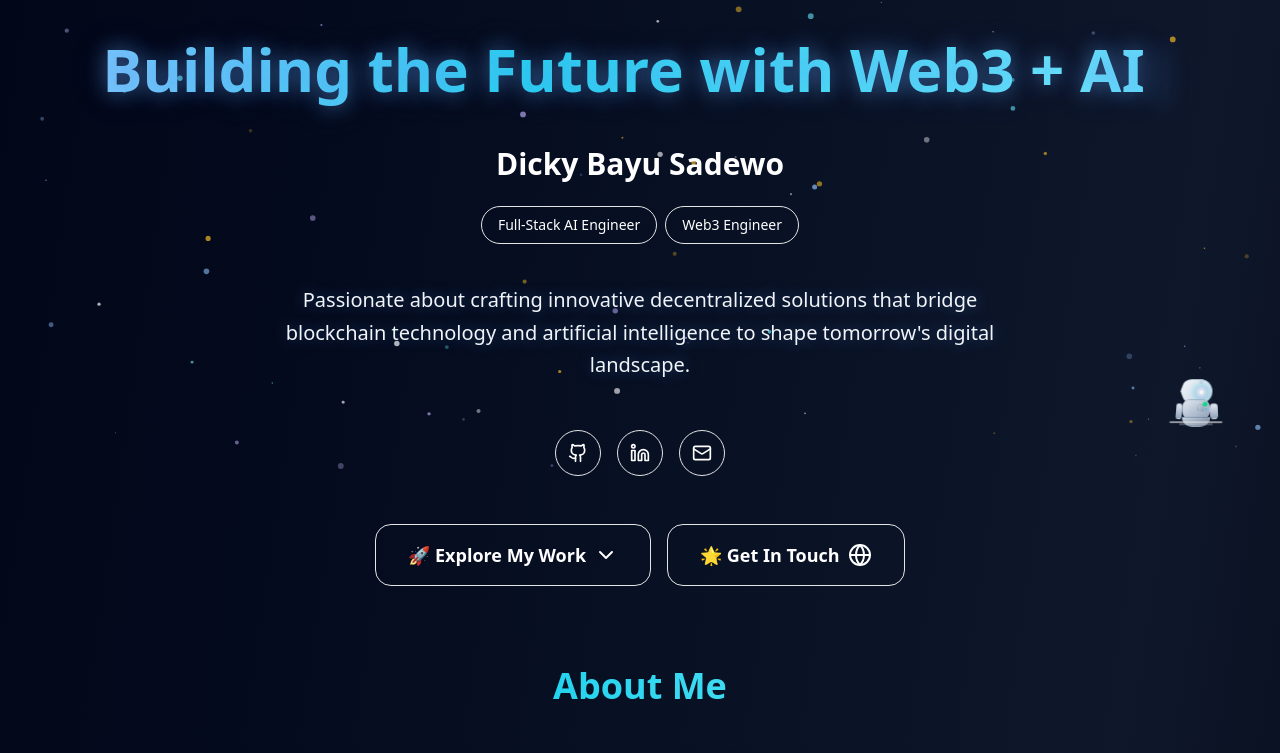
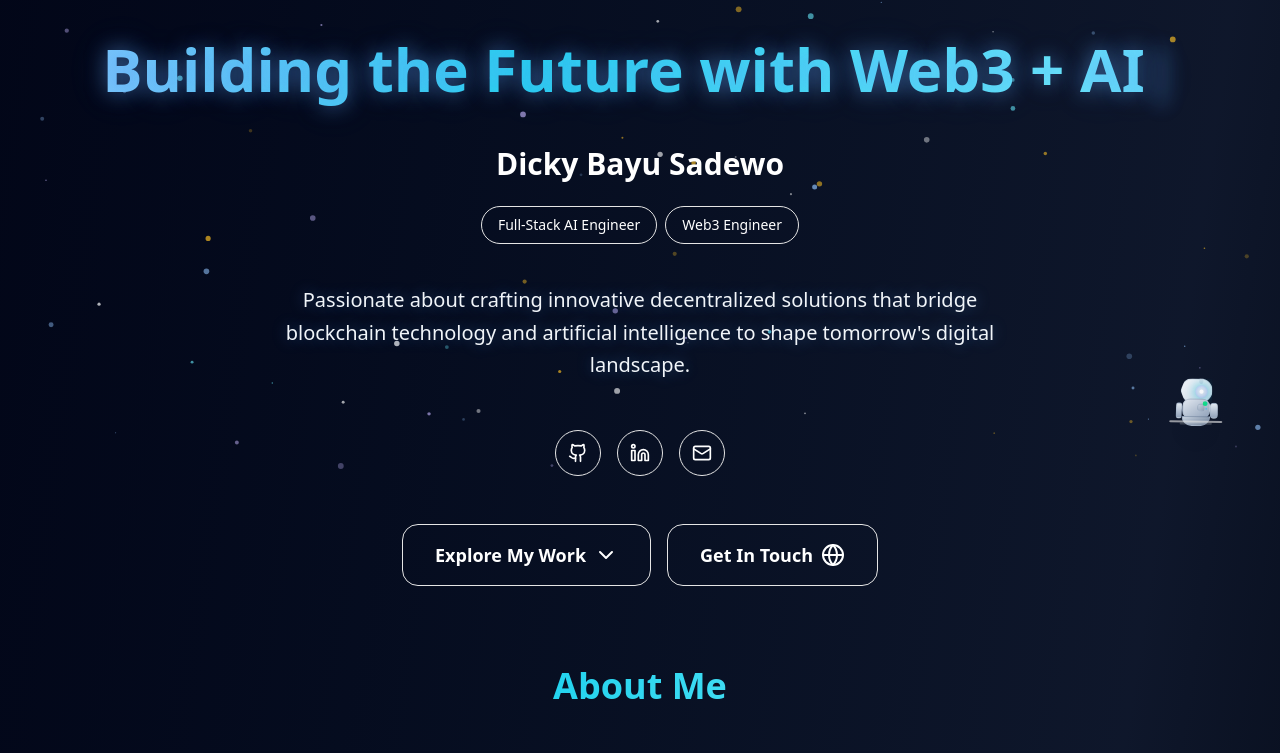
Before and after one commit to dickyybayu/personal-web-portoflio, a Next.js app: page / in a window 1280 px wide. Shown: the part 312-1065 px from the top of the page. Built offline with nearby package versions, Linux system fonts and the light colour scheme.

Commit message:
[FIX] Improve scroll performance and stabilize background rendering

```diff
--- a/src/app/globals.css
+++ b/src/app/globals.css
@@ -80,11 +80,16 @@
 
   html {
     scroll-behavior: smooth;
+    background-color: #020617;
   }
 
   body {
-    background-color: hsl(var(--background));
+    background-color: #020617;
     color: hsl(var(--foreground));
+    min-height: 100vh;
+    overflow-x: hidden;
+    overscroll-behavior-y: none;
+    background-image: linear-gradient(to bottom right, #020617, #0f172a, #000000);
   }
 
   /* Disable animations during scroll untuk better performance */
@@ -314,7 +319,12 @@
 }
 
 /* Smooth animations with performance optimization */
-* {
+a,
+button,
+input,
+textarea,
+select,
+[role="button"] {
   transition-property: color, background-color, border-color, text-decoration-color, fill, stroke, opacity, box-shadow,
     transform, filter, backdrop-filter;
   transition-timing-function: cubic-bezier(0.4, 0, 0.2, 1);
--- a/src/components/sections/experience-section.tsx
+++ b/src/components/sections/experience-section.tsx
@@ -15,7 +15,7 @@ export const ExperienceSection = memo<SectionProps>(({ id = 'experience', classN
       {/* Background Timeline Elements */}
       <div className="absolute inset-0 overflow-hidden pointer-events-none">
         <motion.div
-          className="absolute top-1/4 left-1/4 w-48 h-48 bg-gradient-to-br from-primary-blue/15 to-accent-cyan/10 rounded-full mix-blend-multiply filter blur-xl"
+          className="absolute top-1/4 left-1/4 h-48 w-48 rounded-full bg-gradient-to-br from-primary-blue/12 to-accent-cyan/8 blur-3xl"
           animate={{
             scale: [1, 1.2, 1],
             rotate: [0, 180, 360],
@@ -24,7 +24,7 @@ export const ExperienceSection = memo<SectionProps>(({ id = 'experience', classN
           transition={{ duration: 8, repeat: Infinity, ease: "easeInOut" }}
         />
         <motion.div
-          className="absolute bottom-1/3 right-1/4 w-32 h-32 bg-gradient-to-bl from-accent-cyan/15 to-primary-blue-light/10 rounded-full mix-blend-multiply filter blur-xl"
+          className="absolute bottom-1/3 right-1/4 h-32 w-32 rounded-full bg-gradient-to-bl from-accent-cyan/12 to-primary-blue/8 blur-3xl"
           animate={{
             scale: [1.2, 0.8, 1.2],
             rotate: [360, 180, 0],
--- a/src/components/sections/hero-section.tsx
+++ b/src/components/sections/hero-section.tsx
@@ -1,15 +1,25 @@
 'use client'
 
 import { memo, useState, useEffect } from 'react'
-import { motion } from 'framer-motion'
+import { motion, useMotionValue, useReducedMotion, useSpring, useTransform } from 'framer-motion'
 import Image from 'next/image'
 import { ChevronDown, Globe, Github, Linkedin, Mail } from 'lucide-react'
 import { useTypewriter } from '@/hooks/use-typewriter'
 import { SectionProps } from '@/lib/types'
 
 export const HeroSection = memo<SectionProps>(({ id = 'hero', className = '' }) => {
-  const [mousePosition, setMousePosition] = useState({ x: 0, y: 0 })
   const [hasAnimated, setHasAnimated] = useState(false)
+  const prefersReducedMotion = useReducedMotion()
+  const mouseX = useMotionValue(0)
+  const mouseY = useMotionValue(0)
+  const springX = useSpring(mouseX, { stiffness: 60, damping: 20, mass: 0.3 })
+  const springY = useSpring(mouseY, { stiffness: 60, damping: 20, mass: 0.3 })
+  const glowTwoX = useTransform(springX, value => value * -0.75)
+  const glowTwoY = useTransform(springY, value => value * -0.75)
+  const glowThreeX = useTransform(springX, value => value * 1.2)
+  const glowThreeY = useTransform(springY, value => value * 1.2)
+  const glowFourX = useTransform(springX, value => value * -0.9)
+  const glowFourY = useTransform(springY, value => value * -0.9)
 
   const { displayText, isComplete } = useTypewriter('Building the Future with Web3 + AI', {
     speed: 80,
@@ -26,19 +36,32 @@ export const HeroSection = memo<SectionProps>(({ id = 'hero', className = '' })
   const finalText = hasAnimated ? 'Building the Future with Web3 + AI' : displayText
 
   useEffect(() => {
+    if (prefersReducedMotion) return
+
+    let frameId: number | null = null
+
     const handleMouseMove = (e: MouseEvent) => {
-      const rect = document.getElementById(id)?.getBoundingClientRect()
-      if (rect) {
-        setMousePosition({
-          x: (e.clientX - rect.left - rect.width / 2) / 20,
-          y: (e.clientY - rect.top - rect.height / 2) / 20
-        })
+      if (frameId !== null) return
+
+      frameId = window.requestAnimationFrame(() => {
+        const rect = document.getElementById(id)?.getBoundingClientRect()
+        if (rect) {
+          mouseX.set((e.clientX - rect.left - rect.width / 2) / 20)
+          mouseY.set((e.clientY - rect.top - rect.height / 2) / 20)
+        }
+        frameId = null
+      })
+    }
+
+    window.addEventListener('mousemove', handleMouseMove, { passive: true })
+
+    return () => {
+      window.removeEventListener('mousemove', handleMouseMove)
+      if (frameId !== null) {
+        window.cancelAnimationFrame(frameId)
       }
     }
-
-    window.addEventListener('mousemove', handleMouseMove)
-    return () => window.removeEventListener('mousemove', handleMouseMove)
-  }, [id])
+  }, [id, mouseX, mouseY, prefersReducedMotion])
 
   const scrollToSection = (sectionId: string) => {
     document.getElementById(sectionId)?.scrollIntoView({ behavior: 'smooth' })
@@ -55,40 +78,28 @@ export const HeroSection = memo<SectionProps>(({ id = 'hero', className = '' })
       {/* Enhanced Animated background gradients */}
       <div className="absolute inset-0 overflow-hidden">
         <motion.div
-          className="absolute top-1/4 left-1/4 w-96 h-96 bg-primary-blue/30 rounded-full mix-blend-multiply filter blur-xl"
-          animate={{
-            scale: [1, 1.2, 1],
-            x: mousePosition.x * 2,
-            y: mousePosition.y * 2
-          }}
-          transition={{ duration: 4, repeat: Infinity, ease: "easeInOut" }}
+          className="absolute top-1/4 left-1/4 h-96 w-96 rounded-full bg-primary-blue/18 blur-3xl"
+          style={prefersReducedMotion ? undefined : { x: springX, y: springY }}
+          animate={prefersReducedMotion ? undefined : { scale: [1, 1.08, 1] }}
+          transition={{ duration: 6, repeat: Infinity, ease: 'easeInOut' }}
         />
         <motion.div
-          className="absolute top-3/4 right-1/4 w-80 h-80 bg-accent-cyan/25 rounded-full mix-blend-multiply filter blur-xl"
-          animate={{
-            scale: [1.2, 1, 1.2],
-            x: mousePosition.x * -1.5,
-            y: mousePosition.y * -1.5
-          }}
-          transition={{ duration: 5, repeat: Infinity, ease: "easeInOut", delay: 1 }}
+          className="absolute top-3/4 right-1/4 h-80 w-80 rounded-full bg-accent-cyan/16 blur-3xl"
+          style={prefersReducedMotion ? undefined : { x: glowTwoX, y: glowTwoY }}
+          animate={prefersReducedMotion ? undefined : { scale: [1.08, 1, 1.08] }}
+          transition={{ duration: 7, repeat: Infinity, ease: 'easeInOut', delay: 1 }}
         />
         <motion.div
-          className="absolute bottom-1/4 left-1/2 w-72 h-72 bg-primary-blue-light/20 rounded-full mix-blend-multiply filter blur-xl"
-          animate={{
-            scale: [1, 1.3, 1],
-            x: mousePosition.x * 3,
-            y: mousePosition.y * 3
-          }}
-          transition={{ duration: 6, repeat: Infinity, ease: "easeInOut", delay: 2 }}
+          className="absolute bottom-1/4 left-1/2 h-72 w-72 rounded-full bg-primary-blue/12 blur-3xl"
+          style={prefersReducedMotion ? undefined : { x: glowThreeX, y: glowThreeY }}
+          animate={prefersReducedMotion ? undefined : { scale: [1, 1.14, 1] }}
+          transition={{ duration: 8, repeat: Infinity, ease: 'easeInOut', delay: 2 }}
         />
         <motion.div
-          className="absolute top-1/2 right-1/3 w-48 h-48 bg-accent-gold/15 rounded-full mix-blend-multiply filter blur-xl"
-          animate={{
-            scale: [1.1, 1, 1.1],
-            x: mousePosition.x * -2,
-            y: mousePosition.y * -2
-          }}
-          transition={{ duration: 7, repeat: Infinity, ease: "easeInOut", delay: 3 }}
+          className="absolute top-1/2 right-1/3 h-48 w-48 rounded-full bg-accent-gold/12 blur-3xl"
+          style={prefersReducedMotion ? undefined : { x: glowFourX, y: glowFourY }}
+          animate={prefersReducedMotion ? undefined : { scale: [1.05, 1, 1.05] }}
+          transition={{ duration: 9, repeat: Infinity, ease: 'easeInOut', delay: 3 }}
         />
 
         {/* Floating particles */}
@@ -274,7 +285,7 @@ export const HeroSection = memo<SectionProps>(({ id = 'hero', className = '' })
             whileTap={{ scale: 0.95 }}
           >
             <span className="relative z-10 flex items-center">
-              🚀 Explore My Work
+              Explore My Work
               <ChevronDown className="inline ml-2 group-hover:translate-y-1 transition-transform" />
             </span>
             <motion.div
@@ -292,7 +303,7 @@ export const HeroSection = memo<SectionProps>(({ id = 'hero', className = '' })
             whileTap={{ scale: 0.95 }}
           >
             <span className="relative z-10 flex items-center">
-              🌟 Get In Touch
+              Get In Touch
               <Globe className="inline ml-2 group-hover:rotate-12 transition-transform" />
             </span>
             <motion.div
--- a/src/hooks/use-active-section.ts
+++ b/src/hooks/use-active-section.ts
@@ -1,77 +1,80 @@
-import { useState, useEffect, useCallback } from 'react'
-
-type ThrottledFunction = (...args: unknown[]) => void
-
-const throttle = (func: ThrottledFunction, limit: number): ThrottledFunction => {
-  let inThrottle: boolean
-  return function(this: unknown, ...args: unknown[]) {
-    if (!inThrottle) {
-      func.apply(this, args)
-      inThrottle = true
-      setTimeout(() => inThrottle = false, limit)
-    }
-  }
-}
+import { useState, useEffect, useCallback, useRef } from 'react'
 
 export const useActiveSection = (sectionIds: string[]) => {
   const [activeSection, setActiveSection] = useState(sectionIds[0] || '')
+  const activeSectionRef = useRef(activeSection)
+  const frameRef = useRef<number | null>(null)
+
+  useEffect(() => {
+    activeSectionRef.current = activeSection
+  }, [activeSection])
 
   const updateActiveSection = useCallback(() => {
-    const throttledUpdate = throttle(() => {
-      const sections = sectionIds.map(id => {
+    if (frameRef.current !== null) return
+
+    frameRef.current = window.requestAnimationFrame(() => {
+      const sections = sectionIds
+        .map(id => {
           const element = document.getElementById(id)
           if (!element) return null
 
           const rect = element.getBoundingClientRect()
           return {
             id,
-          element,
             top: rect.top,
             bottom: rect.bottom,
             isVisible: rect.top <= 100 && rect.bottom >= 100,
             distanceFromTop: Math.abs(rect.top)
           }
-      }).filter(Boolean)
+        })
+        .filter(Boolean)
 
-      // Check if we're near the bottom of the page (within 200px)
-      const isNearBottom = window.innerHeight + window.scrollY >= document.documentElement.scrollHeight - 200
+      const isNearBottom =
+        window.innerHeight + window.scrollY >= document.documentElement.scrollHeight - 200
 
-      // If we're near the bottom, always select the last section (contact)
       if (isNearBottom) {
-        setActiveSection(sectionIds[sectionIds.length - 1])
+        const lastSection = sectionIds[sectionIds.length - 1] || ''
+        if (lastSection !== activeSectionRef.current) {
+          setActiveSection(lastSection)
+        }
+        frameRef.current = null
         return
       }
 
-      // Find the visible section or the one closest to the top
-      let activeId = activeSection
+      let nextActiveSection = activeSectionRef.current
       const visibleSection = sections.find(section => section?.isVisible)
 
       if (visibleSection) {
-        activeId = visibleSection.id
+        nextActiveSection = visibleSection.id
       } else {
-        // Find the section closest to the top
         const closestSection = sections.reduce((closest, current) => {
           if (!current || !closest) return current || closest
           return current.distanceFromTop < closest.distanceFromTop ? current : closest
         }, null as typeof sections[0])
 
         if (closestSection) {
-          activeId = closestSection.id
+          nextActiveSection = closestSection.id
         }
       }
 
-      if (activeId !== activeSection) {
-        setActiveSection(activeId)
+      if (nextActiveSection !== activeSectionRef.current) {
+        setActiveSection(nextActiveSection)
       }
-    }, 50)
 
-    throttledUpdate()
-  }, [sectionIds, activeSection])
+      frameRef.current = null
+    })
+  }, [sectionIds])
 
   useEffect(() => {
     updateActiveSection()
     window.addEventListener('scroll', updateActiveSection, { passive: true })
-    return () => window.removeEventListener('scroll', updateActiveSection)
+
+    return () => {
+      window.removeEventListener('scroll', updateActiveSection)
+      if (frameRef.current !== null) {
+        window.cancelAnimationFrame(frameRef.current)
+      }
+    }
   }, [updateActiveSection])
 
   return activeSection
```
Lines whose indentation alone changed are shown as unchanged.
